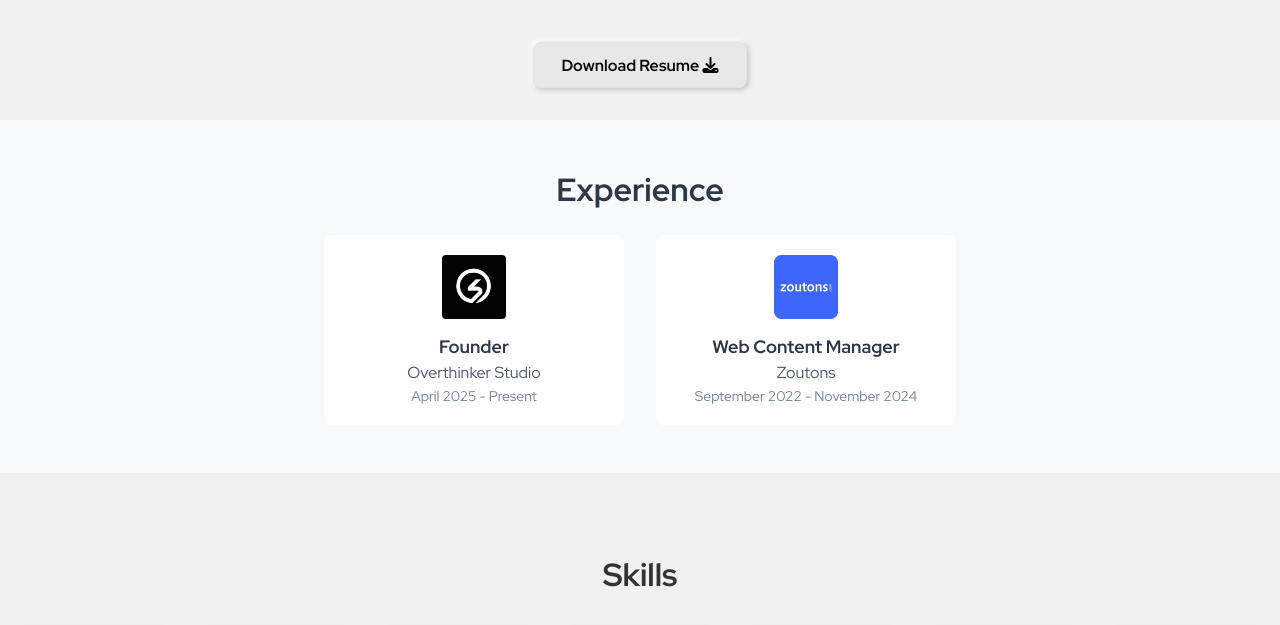
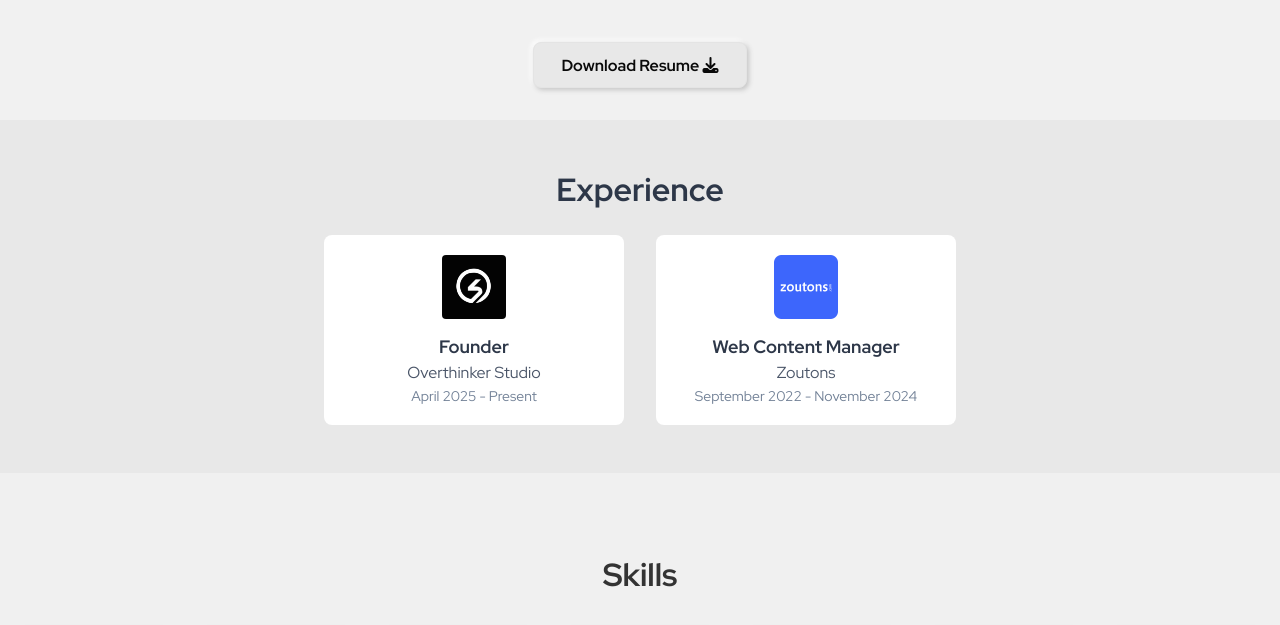
Before and after one commit to overthinker-pro/personal-portfolio, a plain HTML site: page index.html in a window 1280 px wide. Shown: the part 1400-2025 px from the top of the page. Drawn offline with Linux system fonts and the light colour scheme.

Commit message:
minor color change |Experience Section|

```diff
--- a/style.css
+++ b/style.css
@@ -261,7 +261,7 @@
 /* Experience section */
 .experience-section {
   padding: 48px 16px;
-  background-color: #f7fafc;
+  background-color: #e8e8e8;
   display: flex;
   justify-content: center;
   align-items: center;
```
